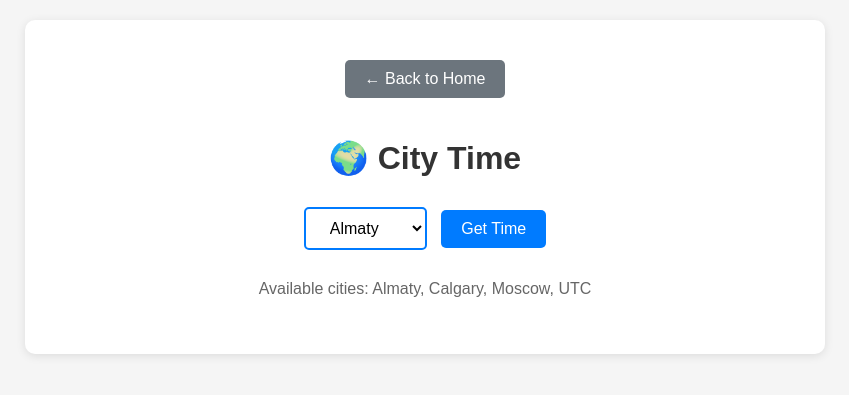
After one commit to diasjakupov/django-practice-2, a Django app: page /city-time/ in a window 1280 px wide. The commit adds this page. Shown: the top 395 px of the page, without its empty margins (215-1064 px from the left). Run offline with Django 5.2, Linux system fonts and the light colour scheme.

Commit message:
create home page + assosiated pages: users, city_time, counter

```diff
--- /dev/null
+++ b/djangolar/apps/templates/city_time.html
@@ -0,0 +1,115 @@
+<!DOCTYPE html>
+<html lang="en">
+<head>
+    <meta charset="UTF-8">
+    <meta name="viewport" content="width=device-width, initial-scale=1.0">
+    <title>City Time - Django App</title>
+    <style>
+        body {
+            font-family: Arial, sans-serif;
+            max-width: 800px;
+            margin: 0 auto;
+            padding: 20px;
+            background-color: #f5f5f5;
+        }
+        .container {
+            background: white;
+            padding: 40px;
+            border-radius: 10px;
+            box-shadow: 0 2px 10px rgba(0,0,0,0.1);
+            text-align: center;
+        }
+        .back-button {
+            display: inline-block;
+            padding: 10px 20px;
+            background-color: #6c757d;
+            color: white;
+            text-decoration: none;
+            border-radius: 5px;
+            margin-bottom: 20px;
+        }
+        .back-button:hover {
+            background-color: #5a6268;
+        }
+        h1 {
+            color: #333;
+            margin-bottom: 30px;
+        }
+        .time-display {
+            background-color: #f8f9fa;
+            padding: 30px;
+            border-radius: 10px;
+            margin: 20px 0;
+            border-left: 5px solid #007bff;
+        }
+        .current-time {
+            font-size: 2em;
+            font-weight: bold;
+            color: #007bff;
+            margin-bottom: 10px;
+        }
+        .timezone-info {
+            color: #666;
+            font-size: 1.1em;
+        }
+        .city-selector {
+            margin: 30px 0;
+        }
+        .city-selector select {
+            padding: 10px 20px;
+            font-size: 16px;
+            border: 2px solid #007bff;
+            border-radius: 5px;
+            background-color: white;
+        }
+        .city-selector button {
+            padding: 10px 20px;
+            font-size: 16px;
+            background-color: #007bff;
+            color: white;
+            border: none;
+            border-radius: 5px;
+            cursor: pointer;
+            margin-left: 10px;
+        }
+        .city-selector button:hover {
+            background-color: #0056b3;
+        }
+        .cities-list {
+            margin-top: 20px;
+            color: #666;
+        }
+    </style>
+</head>
+<body>
+    <div class="container">
+        <a href="{% url 'home' %}" class="back-button">← Back to Home</a>
+        <h1>🌍 City Time</h1>
+
+        {% if current_time %}
+        <div class="time-display">
+            <div class="current-time">{{ current_time }}</div>
+            <div class="timezone-info">{{ selected_city }} ({{ timezone_name }})</div>
+        </div>
+        {% endif %}
+
+        <div class="city-selector">
+            <form method="post">
+                {% csrf_token %}
+                <select name="city">
+                    {% for city, timezone in cities.items %}
+                    <option value="{{ city }}" {% if selected_city == city %}selected{% endif %}>
+                        {{ city }}
+                    </option>
+                    {% endfor %}
+                </select>
+                <button type="submit">Get Time</button>
+            </form>
+        </div>
+
+        <div class="cities-list">
+            <p>Available cities: Almaty, Calgary, Moscow, UTC</p>
+        </div>
+    </div>
+</body>
+</html>
--- a/djangolar/apps/urls.py
+++ b/djangolar/apps/urls.py
@@ -3,4 +3,7 @@ from . import views
 
 urlpatterns = [
     path('', view = views.home, name='home'),
+    path('users/', view = views.users, name='users'),
+    path('city-time/', view = views.city_time, name='city_time'),
+    path('cnt/', view = views.counter, name='counter'),
 ]
--- a/djangolar/apps/views.py
+++ b/djangolar/apps/views.py
@@ -1,5 +1,77 @@
 from django.shortcuts import render
+import pytz
+from datetime import datetime
 
 # Create your views here.
 def home(request):
     return render(request, 'home.html')
+
+
+def users(request):
+    mock_data = [
+        {
+            "id": 1,
+            "full_name": "John Doe",
+            "age": 30,
+            "city": "New York",
+        },
+        {
+            "id": 2,
+            "full_name": "Jane Smith",
+            "age": 25,
+            "city": "Los Angeles",
+        },
+        {
+            "id": 3,
+            "full_name": "Mike Johnson",
+            "age": 30,
+            "city": "Chicago",
+        },
+        {
+            "id": 4,
+            "full_name": "Emily Brown",
+            "age": 25,
+            "city": "San Francisco",
+        },
+        {
+            "id": 5,
+            "full_name": "David Wilson",
+            "age": 28,
+            "city": "Seattle",
+        },
+    ]
+    return render(request, 'users.html', {"users": mock_data})
+
+def city_time(request):
+    cities = {
+        'Almaty': 'Asia/Almaty',
+        'Calgary': 'America/Edmonton',
+        'Moscow': 'Europe/Moscow',
+        'UTC': 'UTC'
+    }
+
+    if request.method == 'POST':
+        selected_city = request.POST.get('city', 'UTC')
+        timezone = cities.get(selected_city, 'UTC')
+
+        tz = pytz.timezone(timezone)
+        current_time = datetime.now(tz)
+
+        return render(request, 'city_time.html', {
+            'cities': cities,
+            'selected_city': selected_city,
+            'current_time': current_time.strftime('%Y-%m-%d %H:%M:%S'),
+            'timezone_name': timezone
+        })
+
+    return render(request, 'city_time.html', {'cities': cities})
+
+def counter(request):
+    if 'count' not in request.session:
+        request.session['count'] = 0
+    if request.method == 'POST':
+        if 'increment' in request.POST:
+            request.session['count'] += 1
+        if 'reset' in request.POST:
+            request.session['count'] = 0
+    return render(request, 'counter.html', {'counter': request.session['count']})
--- a/requirements/prod.txt
+++ b/requirements/prod.txt
@@ -1,3 +1,5 @@
 asgiref==3.9.1
 Django==5.2.6
+python-decouple==3.8
+pytz==2024.1
 sqlparse==0.5.3
```
Also changed, not shown: djangolar/apps/templates/counter.html (added, +109 -0 lines), djangolar/apps/templates/home.html (+56 -2 lines), djangolar/apps/templates/users.html (added, +104 -0 lines), djangolar/db.sqlite3.
